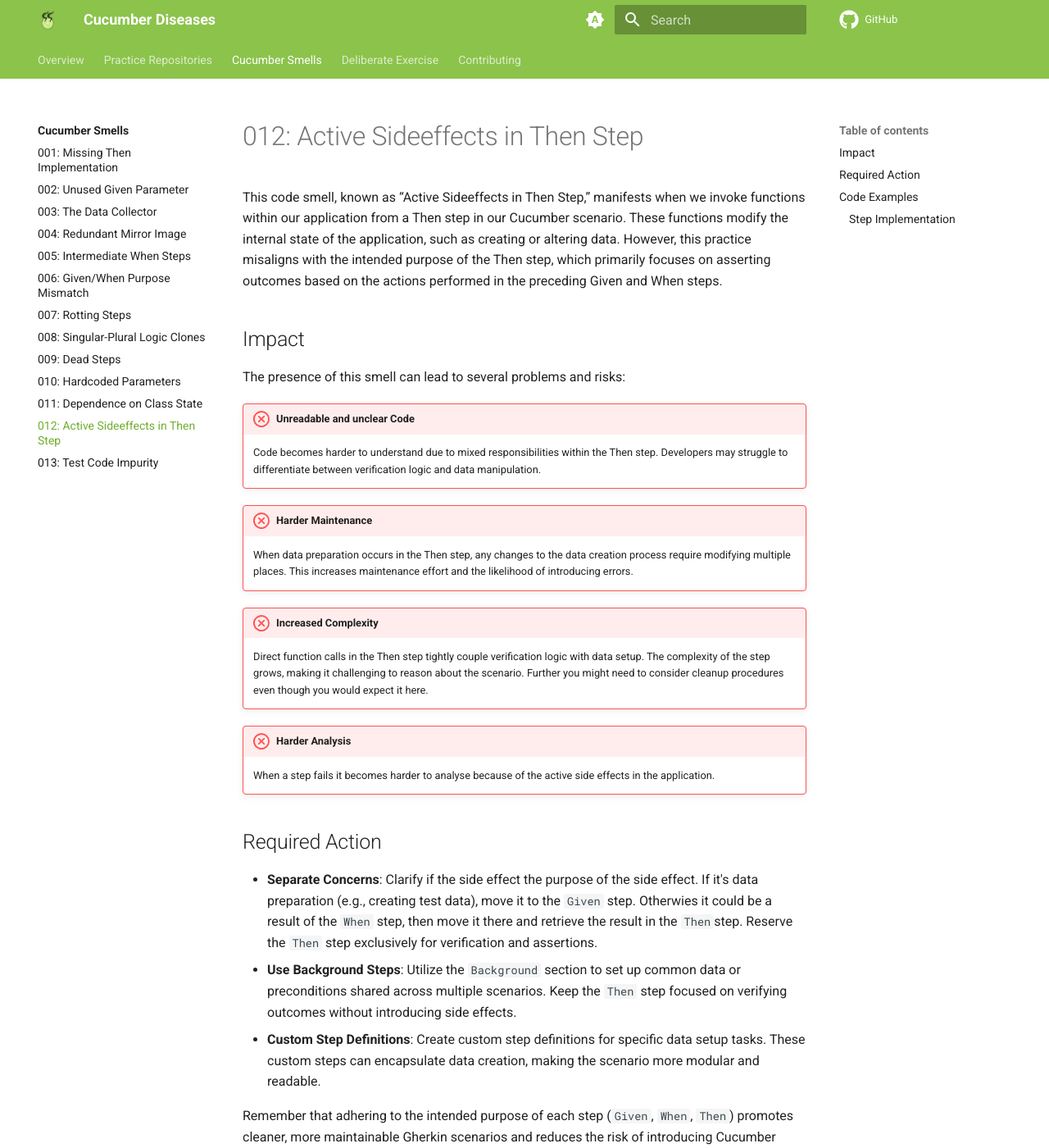
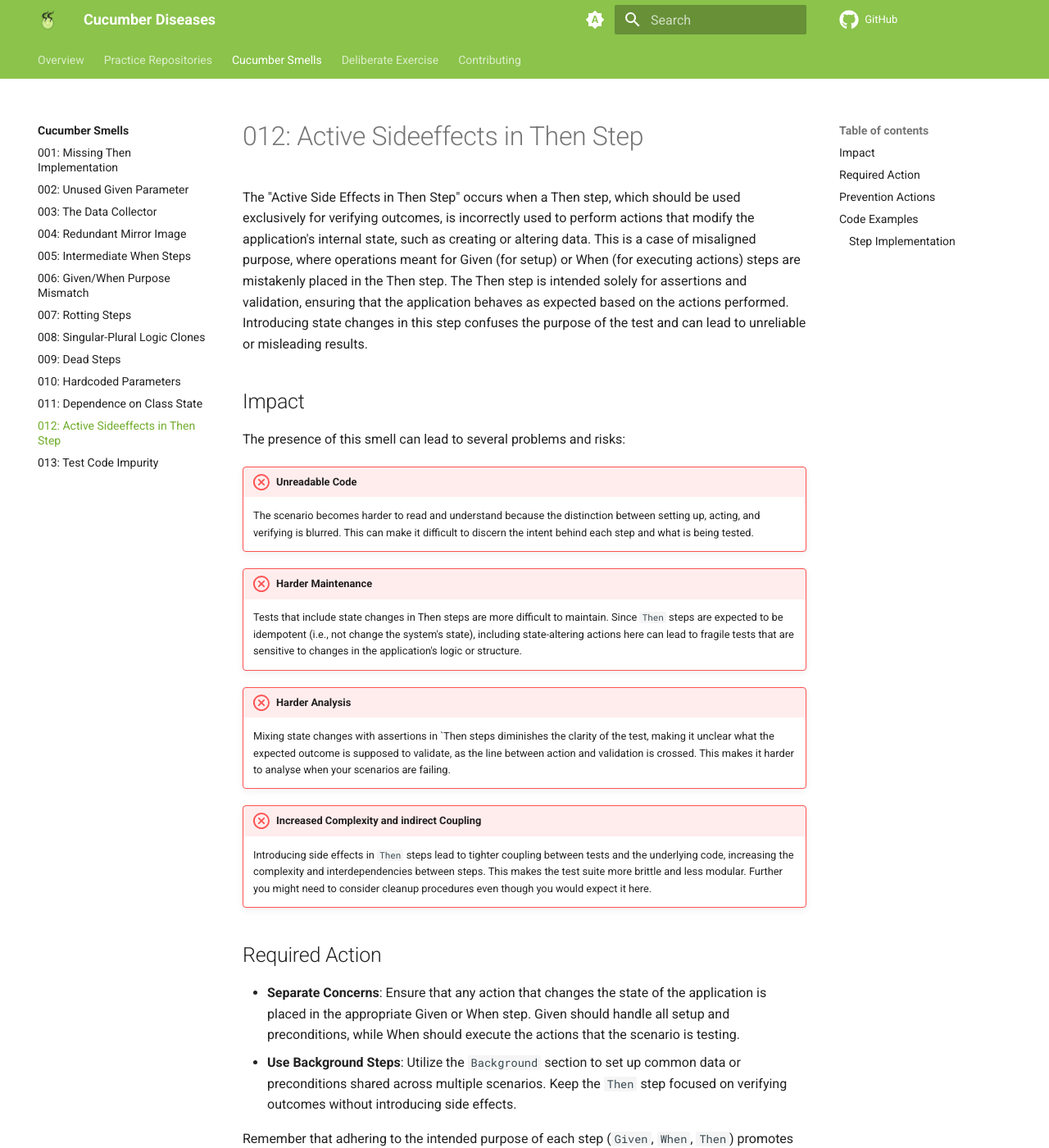
Before and after one commit to Cucumber-Diseases/cucumber-diseases.github.io, an MkDocs documentation site: the page built from docs/smells/012-active-sideeffects-in-then-step.md, in a window 1280 px wide and 1400 px high. Shown: the whole window at 82% size. Built offline with MkDocs 1.6.1 and Material for MkDocs 9.7.7, drawn with Linux system fonts in a browser that asks for light colours; some of the changed text lies outside the part shown.

Commit message:
improve descripton

```diff
--- a/docs/smells/012-active-sideeffects-in-then-step.md
+++ b/docs/smells/012-active-sideeffects-in-then-step.md
@@ -1,32 +1,33 @@
 # 012: Active Sideeffects in Then Step
-This code smell, known as “Active Sideeffects in Then Step,” manifests when we invoke functions within our application from a Then step in our Cucumber scenario. These functions modify the internal state of the application, such as creating or altering data. However, this practice misaligns with the intended purpose of the Then step, which primarily focuses on asserting outcomes based on the actions performed in the preceding Given and When steps.
-
+The "Active Side Effects in Then Step" occurs when a Then step, which should be used exclusively for verifying outcomes, is incorrectly used to perform actions that modify the application's internal state, such as creating or altering data. This is a case of misaligned purpose, where operations meant for Given (for setup) or When (for executing actions) steps are mistakenly placed in the Then step. The Then step is intended solely for assertions and validation, ensuring that the application behaves as expected based on the actions performed. Introducing state changes in this step confuses the purpose of the test and can lead to unreliable or misleading results.
 
 ## Impact
 The presence of this smell can lead to several problems and risks:
 
-!!! failure "Unreadable and unclear Code"
-    Code becomes harder to understand due to mixed responsibilities within the Then step.
-    Developers may struggle to differentiate between verification logic and data manipulation.
+!!! failure "Unreadable Code"
+    The scenario becomes harder to read and understand because the distinction between setting up, acting, and verifying is blurred. This can make it difficult to discern the intent behind each step and what is being tested.
 
 !!! failure "Harder Maintenance"
-    When data preparation occurs in the Then step, any changes to the data creation process require modifying multiple places.
-    This increases maintenance effort and the likelihood of introducing errors.
-
-!!! failure "Increased Complexity"
-    Direct function calls in the Then step tightly couple verification logic with data setup.
-    The complexity of the step grows, making it challenging to reason about the scenario. Further you might need to consider cleanup procedures even though you would expect it here.
+    Tests that include state changes in Then steps are more difficult to maintain. Since `Then` steps are expected to be idempotent (i.e., not change the system's state), including state-altering actions here can lead to fragile tests that are sensitive to changes in the application's logic or structure.
 
 !!! failure "Harder Analysis"
-    When a step fails it becomes harder to analyse because of the active side effects in the application.
+    Mixing state changes with assertions in `Then steps diminishes the clarity of the test, making it unclear what the expected outcome is supposed to validate, as the line between action and validation is crossed. This makes it harder to analyse when your scenarios are failing.
+
+!!! failure "Increased Complexity and indirect Coupling"
+    Introducing side effects in `Then` steps lead to tighter coupling between tests and the underlying code, increasing the complexity and interdependencies between steps. This makes the test suite more brittle and less modular. Further you might need to consider cleanup procedures even though you would expect it here.
 
 ## Required Action
 
-* **Separate Concerns**: Clarify if the side effect the purpose of the side effect. If it's data preparation (e.g., creating test data), move it  to the `Given` step. Otherwies it could be a result of the `When` step, then move it there and retrieve the result in the `Then`step. Reserve the `Then` step exclusively for verification and assertions.
+* **Separate Concerns**: Ensure that any action that changes the state of the application is placed in the appropriate Given or When step. Given should handle all setup and preconditions, while When should execute the actions that the scenario is testing.
 * **Use Background Steps**: Utilize the `Background` section to set up common data or preconditions shared across multiple scenarios. Keep the `Then` step focused on verifying outcomes without introducing side effects.
-* **Custom Step Definitions**: Create custom step definitions for specific data setup tasks. These custom steps can encapsulate data creation, making the scenario more modular and readable.
 
 Remember that adhering to the intended purpose of each step (`Given`, `When`, `Then`) promotes cleaner, more maintainable Gherkin scenarios and reduces the risk of introducing Cucumber diseases like this one. 😊
+
+## Prevention Actions
+
+* **Refactor the Then Steps**: If you find state-altering code within a Then step, refactor it by moving those actions to a Given or When step, depending on where it logically belongs. Then steps should be refocused on assertions that check the results of actions performed in the When step.
+* **Review Scenarios for Alignment**: Regularly review your scenarios to ensure that each step is aligned with its intended purpose. Given sets up the context, When performs the actions, and Then verifies the outcomes. This alignment helps maintain clear and understandable tests.
+* **Use Mocks or Stubs**: If the Then step is intended to validate interactions without causing side effects, consider using mocks or stubs. This approach allows you to simulate the interaction without actually changing the application's state, keeping your Then steps focused on validation.
 
 ## Code Examples
 To understand this smell, please refer to the Gherkin code as well as the code in the implementation in one of the programming languages. It makes the most sense if the scenarios and the implementation are both read together.
```
